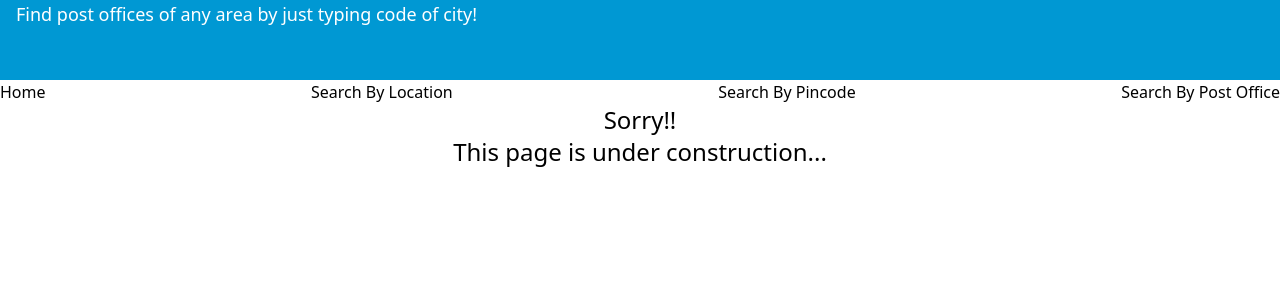
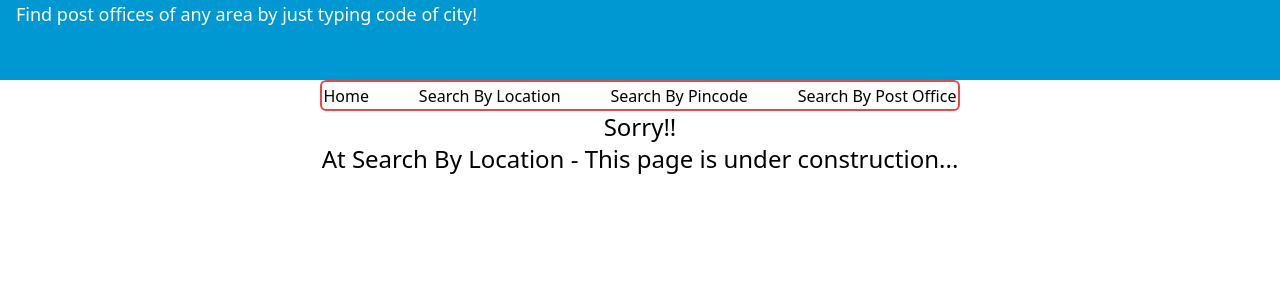
Before and after one commit to Ritik1510/APIs-handling-, a React (Vite) app: page /SearchByLocation in a window 1280 px wide. Shown: the top 300 px of the page. Built offline with nearby package versions, Linux system fonts and the light colour scheme.

Commit message:
fix : table ui rendering & tab names

```diff
--- a/src/components/Header.jsx
+++ b/src/components/Header.jsx
@@ -14,8 +14,9 @@ function Header() {
                <p className='text-[#fff] inline-block no-underline text-lg'>Find post offices of any area by just typing code of city!</p>
             </div>
          </header>
-         <div>
-            <nav>
+         <div className='flex
+          justify-center items-center'>
+            <nav className='border-2 border-red-500 p-[1.5px] rounded-md w-1/2 block'>
                <ul className='flex justify-between items-center'>
                   <li>
                      <NavLink className={() => { }} to="/">Home</NavLink>
--- a/src/components/Home.jsx
+++ b/src/components/Home.jsx
@@ -1,6 +1,6 @@
 import React from 'react'
 
-function Home() {
+function Home({tabName}) {
   return (
     <>
       <div className='grid place-content-center'>
@@ -8,7 +8,7 @@ function Home() {
           <p className='text-2xl'>Sorry!!</p>
         </div>
         <div className='flex justify-center items-center'>
-          <p className='text-2xl'>This page is under construction...</p>
+          <p className='text-2xl'>At {tabName} - This page is under construction...</p>
         </div>
       </div>
     </>
--- a/src/components/Navbar.jsx
+++ /dev/null
@@ -1,16 +0,0 @@
-import React from 'react'
-
-function Navbar() {
-  return (
-    <>
-      <div className='flex justify-start items-center gap-4 text-[#fff]'>
-        <div><a href='#'>Search By Location</a></div>
-        <div><a href='#'>Search By Pincode</a></div>
-        <div><a href='#'>Search By Post Office</a></div>
-        <div><a href='#'>GitHub</a></div>
-      </div>
-    </>
-  )
-}
-
-export default Navbar
--- a/src/components/PostOfficeTable.jsx
+++ b/src/components/PostOfficeTable.jsx
@@ -1,21 +1,18 @@
 import React, { useContext } from 'react';
-import PostalDetContext from '../context/PostDetContext';
-import PostalDetContextProvider from '../context/postalDetContextProvider';
 
-function PostOfficeTable() {
-  const { noOfPostOff }=  useContext(PostalDetContext);
+function PostOfficeTable({ noOfPostOff }) {
 
   const headers = [
     'Name',
     'BranchType'
   ];
 
-  if(noOfPostOff && noOfPostOff > 0){
+  if (noOfPostOff && noOfPostOff > 0) {
     console.log(noOfPostOff);
   }
 
   return (
-    <PostalDetContextProvider>
+    <>
       <table className='border-2'>
         <thead className='gap-3'>
           <tr>
@@ -30,13 +27,13 @@ function PostOfficeTable() {
           {noOfPostOff.map((item, index) => (
             <tr key={index}>
               {headers.map((header) => (
-                <td key={header}>{item[header]}</td>
+                <td key={header}>{item[ header ]}</td>
               ))}
             </tr>
           ))}
         </tbody>
       </table>
-    </PostalDetContextProvider>
+    </>
   )
 }
 
--- a/src/components/SearchByLocation.jsx
+++ b/src/components/SearchByLocation.jsx
@@ -1,6 +1,6 @@
 import React from 'react'
 
-function SearchByLocation() {
+function SearchByLocation({tabName}) {
   return (
     <>
       <div className='grid place-content-center'>
@@ -8,7 +8,7 @@ function SearchByLocation() {
           <p className='text-2xl'>Sorry!!</p>
         </div>
         <div className='flex justify-center items-center'>
-          <p className='text-2xl'>This page is under construction...</p>
+          <p className='text-2xl'>At {tabName} - This page is under construction...</p>
         </div>
       </div>
     </>
--- a/src/components/SearchByPC.jsx
+++ b/src/components/SearchByPC.jsx
@@ -3,9 +3,9 @@ import PostalDetContext from '../context/PostDetContext'
 import PostOfficeTable from './PostOfficeTable';
 import PostalDetContextProvider from '../context/postalDetContextProvider';
 
-function SearchByPC() {
+function SearchByPC({tabName}) {
    const [ inputValue, setInput ] = useState('');
-   const { fetchPostOffDetails, setInputValue } = useContext(PostalDetContext)
+   const { fetchPostOffDetails, setInputValue, noOfPostOff } = useContext(PostalDetContext)
 
    const handleChange = (event) => {
       const value = event.target.value
@@ -22,8 +22,8 @@ function SearchByPC() {
                      <a className='text-2xl' href='#'>Search Post Office Details By PIN Code</a>
                   </p>
                </div>
-               <div className='grid, place-content-cente'>
-                  <div className='flex justify-center items-center border-2'>
+               <div className='grid, place-content-center'>
+                  <div className='flex justify-center items-center'>
                      <div>
                         <label>
                            Enter:
@@ -40,7 +40,7 @@ function SearchByPC() {
                      </div>
                   </div>
                   <div className='flex justify-center items-center'>
-                     <PostOfficeTable />
+                     <PostOfficeTable noOfPostOff={noOfPostOff}/>
                   </div>
                </div>
             </div>
--- a/src/components/SearchByPostOffice.jsx
+++ b/src/components/SearchByPostOffice.jsx
@@ -1,6 +1,6 @@
 import React from 'react'
 
-function SearchByPostOffice() {
+function SearchByPostOffice({tabName}) {
   return (
     <>
       <div className='grid place-content-center'>
@@ -8,7 +8,7 @@ function SearchByPostOffice() {
           <p className='text-2xl'>Sorry!!</p>
         </div>
         <div className='flex justify-center items-center'>
-          <p className='text-2xl'>This page is under construction...</p>
+          <p className='text-2xl'>At {tabName} - This page is under construction...</p>
         </div>
       </div>
     </>
--- a/src/context/postalDetContextProvider.jsx
+++ b/src/context/postalDetContextProvider.jsx
@@ -28,10 +28,10 @@ const PostalDetContextProvider = ({ children }) => {
             } else {
                setNoOfPostO(data);
             }
-            console.log(noOfPostOff)
          } else {
             throw new Error('Request failed with status: ' + response.Message);
          }
+         console.log(noOfPostOff)
       } catch (error) {
          console.error('An error occurred:', error);
       } finally {
@@ -41,7 +41,7 @@ const PostalDetContextProvider = ({ children }) => {
    };
 
    const myName = () => {
-      console.log("hey i am comes from postalDetContextProvider! -- function for some test on contex");
+      console.log("hey i am comes from postalDetContextProvider! -- function for some test on context");
    }
 
    return (
```
Also changed, not shown: src/main.jsx (+4 -4 lines).
